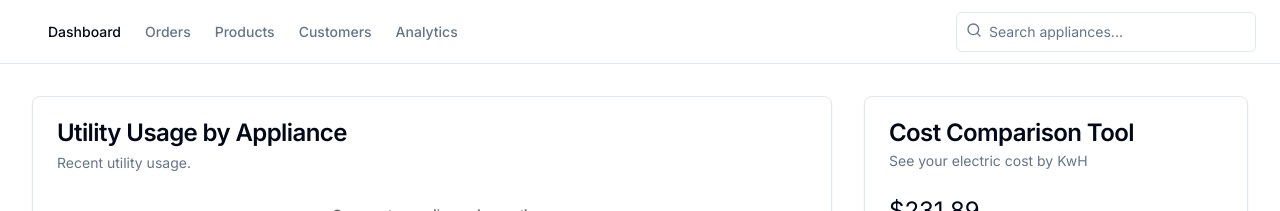
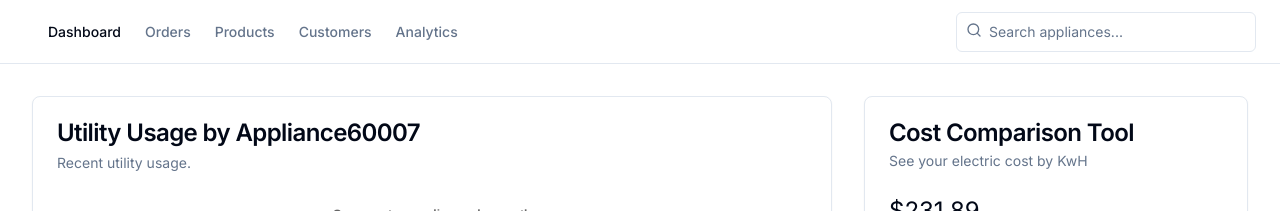
Before and after one commit to cesartheroman/install-frontend, a Next.js app: page /dashboard in a window 1280 px wide. Shown: the top 211 px of the page. Built offline with nearby package versions, Linux system fonts and the light colour scheme.

Commit message:
refactor(utility-usage-chart): introduced usage of props to make components dynamic

```diff
--- a/src/app/dashboard/components/UtilityUsageChart.tsx
+++ b/src/app/dashboard/components/UtilityUsageChart.tsx
@@ -6,12 +6,13 @@ import {
   CardTitle,
 } from "@/app/components/ui/card";
 import BarChart from "@/app/components/charts/BarChart";
+import { User } from "@/app/interfaces";
 
-const UtilityUsageChart = () => (
+const UtilityUsageChart = ({ userData }: { userData: User }) => (
   <Card className="lg:col-span-2" x-chunk="dashboard-01-chunk-4">
     <CardHeader className="flex flex-row items-center">
       <div className="grid gap-2">
-        <CardTitle>Utility Usage by Appliance</CardTitle>
+        <CardTitle>Utility Usage by Appliance{userData.zip}</CardTitle>
         <CardDescription>Recent utility usage.</CardDescription>
       </div>
     </CardHeader>
--- a/src/app/dashboard/page.tsx
+++ b/src/app/dashboard/page.tsx
@@ -1,6 +1,6 @@
 "use client";
 
-import { useState } from "react";
+import { useState, useEffect } from "react";
 
 import NavBar from "./components/NavBar";
 import UtilityUsageChart from "./components/UtilityUsageChart";
@@ -11,15 +11,18 @@ import { User } from "../interfaces";
 import data from "../../lib/user_data.json";
 
 const Dashboard = () => {
-  const [userData, setUserData] = useState<User>(data);
-  console.log("this is data:", userData);
+  const [userData, setUserData] = useState<User | null>(null);
+
+  useEffect(() => {
+    setUserData(data);
+  }, []);
 
   return (
     <div className="flex min-h-screen w-full flex-col">
       <NavBar />
       <main className="flex flex-1 flex-col gap-4 p-4 md:gap-8 md:p-8">
         <div className="grid gap-4 md:gap-8 lg:grid-cols-3 ">
-          <UtilityUsageChart />
+          {userData && <UtilityUsageChart userData={userData} />}
           <CostComparisonTool />
         </div>
         <div className="grid gap-4 md:gap-8 lg:col-span-2">
```
